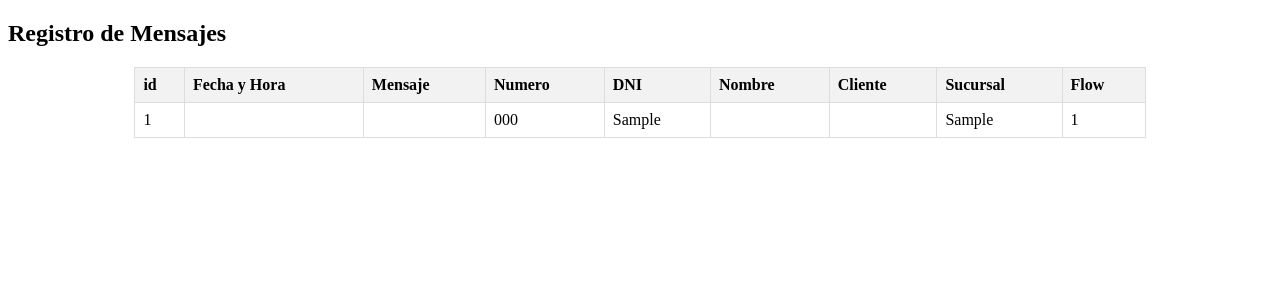
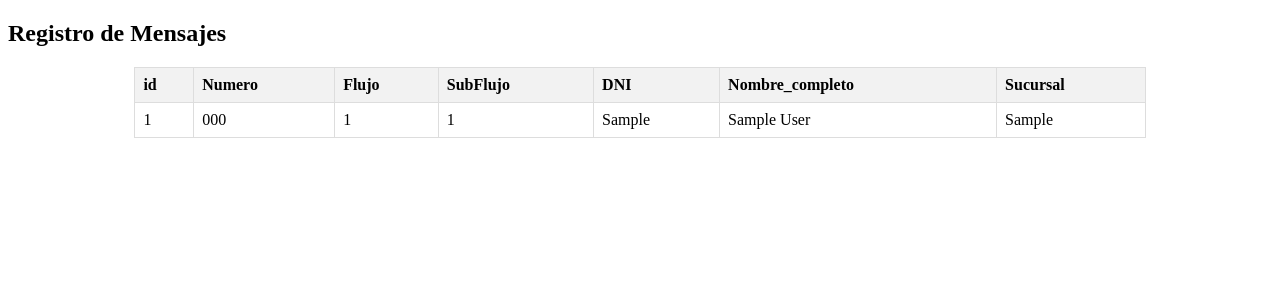
Before and after one commit to josue12lch98/pywspbot, a Flask app: page / in a window 1280 px wide. Shown: the top 300 px of the page. Run offline with Flask 3, Linux system fonts and the light colour scheme; tables that the repository leaves empty hold one stand-in row (values such as "Sample post").

Commit message:
updatedb

```diff
--- a/dbQuery.py
+++ b/dbQuery.py
@@ -13,10 +13,11 @@ class UserState(db.Model):
     subFlow=db.Column(db.Integer, default=0)
     dni = db.Column(db.TEXT)
     full_name = db.Column(db.TEXT)
-    client = db.Column(db.TEXT)
     sucursal = db.Column(db.TEXT)
+
 def get_user_state(number):
     return UserState.query.filter_by(number=number).first()
+
 def update_user_state( number , **kwargs):
     user_state = get_user_state(number)
     if not user_state:
--- a/flow1.py
+++ b/flow1.py
@@ -16,6 +16,7 @@ def handle_flow_0_subflow_0(numero):
       # Asume que existe una función para enviar mensajes
     update_user_state(numero, subFlow=1)
     generic_reply(data)
+
     add = {
         "messaging_product": "whatsapp",
         "recipient_type": "individual",
@@ -51,7 +52,7 @@ def handle_flow_0_subflow_1(numero, texto):
                 "body": msgerror
             }
         }
-        update_user_state(numero, subFlow=1)
+        update_user_state(numero, subFlow=1) # considerar retirar el subflow 1 puesto que igual va a regresar a 1
 
     generic_reply(data)
 
@@ -127,3 +128,6 @@ def handle_flow_0_subflow_3(numero, texto):
     generic_reply(buttton)
     subFlow = 4
     update_user_state(number=numero, subFlow=subFlow, sucursal=sucursal)
+
+def handle_flow_0_subflow_3(numero, texto):
+    print("")
--- a/templates/index.html
+++ b/templates/index.html
@@ -26,26 +26,22 @@
     <table>
         <tr>
             <th>id</th>
-            <th>Fecha y Hora</th>
-            <th>Mensaje</th>
             <th>Numero</th>
+            <th>Flujo</th>
+            <th>SubFlujo</th>
             <th>DNI</th>
-            <th>Nombre</th>
-            <th>Cliente</th>
+            <th>Nombre_completo</th>
             <th>Sucursal</th>
-            <th>Flow</th>
         </tr>
         {%for registro in registros %}
             <tr>
                 <td>{{registro.id}}</td>
-                <td>{{registro.fecha_y_hora}}</td>
-                <td>{{registro.texto}}</td>
                 <td>{{registro.number}}</td>
+                <td>{{registro.flow}}</td>
+                <td>{{registro.subFlow}}</td>
                 <td>{{registro.dni}}</td>
-                <td>{{registro.nombre}}</td>
-                <td>{{registro.cliente}}</td>
+                <td>{{registro.full_name}}</td>
                 <td>{{registro.sucursal}}</td>
-                <td>{{registro.flow}}</td>
             </tr>
         {% endfor %}
     </table>
```
